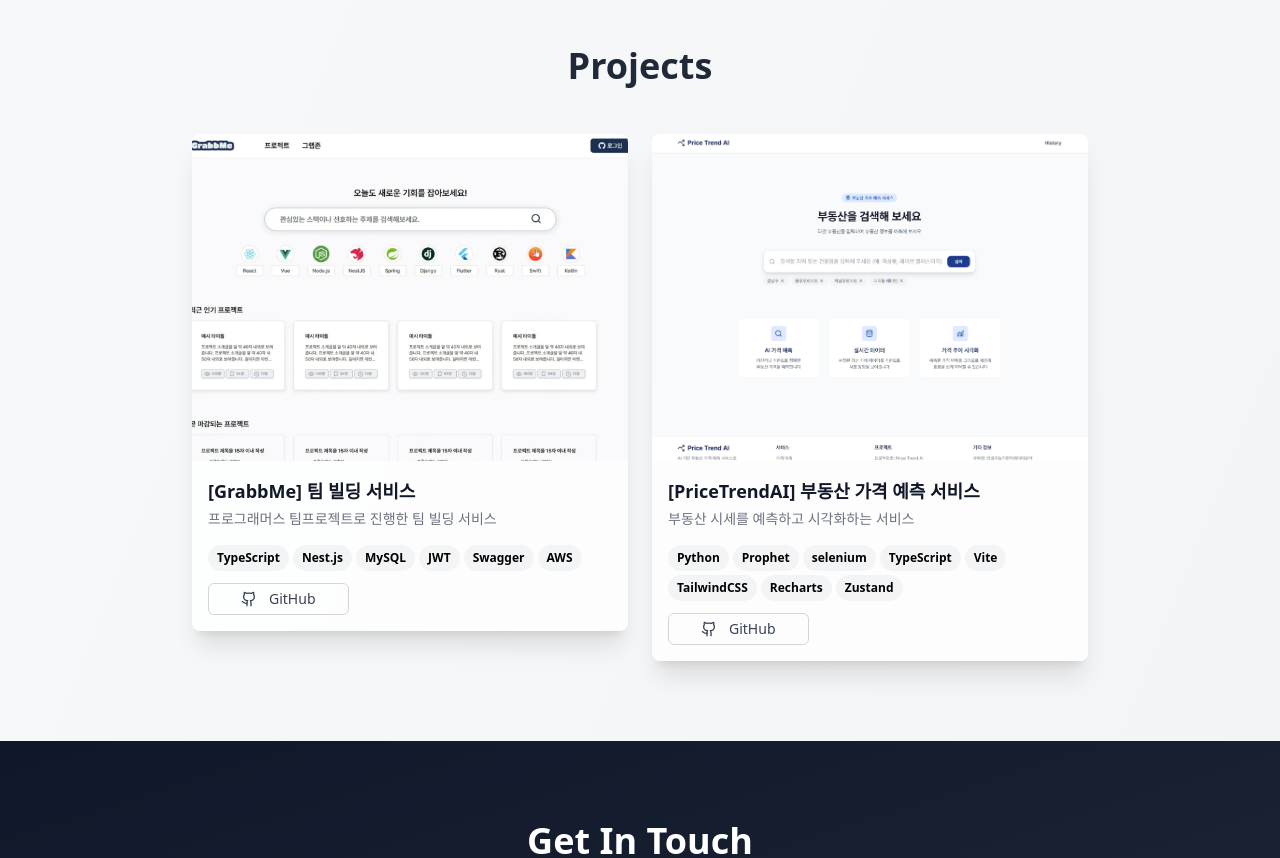
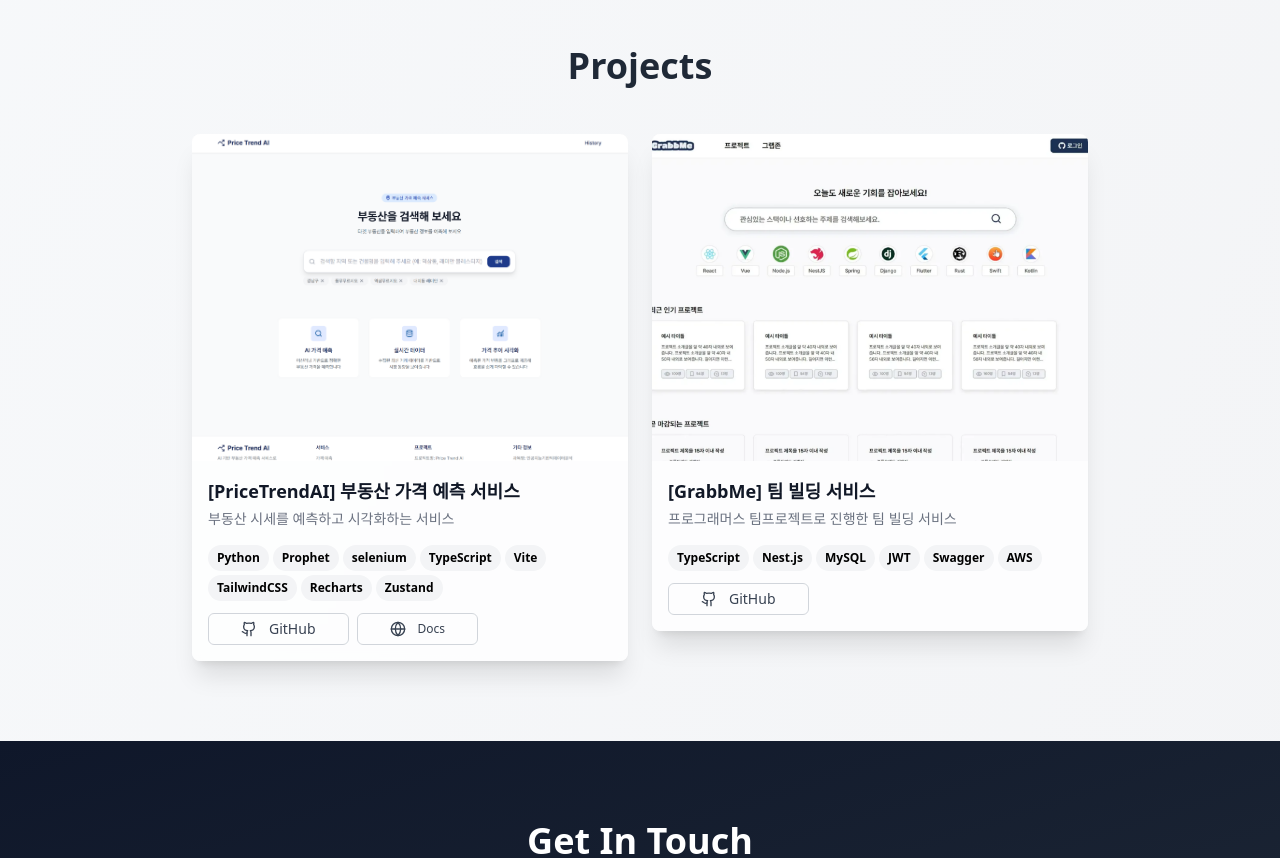
Before and after one commit to una3325/una3325.github.io, a React (Create React App) app: page /#/ in a window 1280 px wide. Shown: the part 2040-2898 px from the top of the page. Built offline with nearby package versions, Linux system fonts and the light colour scheme.

Commit message:
feat: PriceTrendAI Docs 추가

```diff
--- a/src/components/sections/Projects/ProjectData.ts
+++ b/src/components/sections/Projects/ProjectData.ts
@@ -3,21 +3,6 @@
 import PriceTrendAI from '../../../assets/priceTrendAI.png';
 
 export const projects: Project[] = [
-  {
-    title: '[GrabbMe] 팀 빌딩 서비스',
-    description: '프로그래머스 팀프로젝트로 진행한 팀 빌딩 서비스',
-    detailedDescription: `GrabbMe는 사이드 프로젝트 팀원을 모집하고, 팀을 구성하며 관리할 수 있는 플랫폼입니다.
-    프로그래머스 풀스택 부트캠프 과정을 참여하던 중 슬랙 채널을 통해 팀을 꾸리는 것에 불편함을 느껴 팀 빌딩의 편의성을 높이고자 개발하게 되었습니다.
-    `,
-    role: '백엔드 개발',
-    tech: ['TypeScript', 'Nest.js', 'MySQL', 'JWT', 'Swagger', 'AWS'],
-    image: grabbmeImage,
-    github: 'https://github.com/GrebbMe/grabbme-be',
-    notion: '',
-    demo: '',
-    duration: '2024.09 ~ 2024.10 (6주)',
-    teamSize: '8명',
-  },
   {
     title: '[PriceTrendAI] 부동산 가격 예측 서비스',
     description: '부동산 시세를 예측하고 시각화하는 서비스',
@@ -36,9 +21,24 @@
     ],
     image: PriceTrendAI,
     github: 'https://github.com/PriceTrendAI',
-    notion: '',
+    notion: 'https://www.notion.so/PriceTrendAI-243e3fff361b8041a6abd5fe81df2eea?source=copy_link',
     demo: '',
     duration: '2025.03 ~ 2025.04',
     teamSize: '3명',
   },
+  {
+    title: '[GrabbMe] 팀 빌딩 서비스',
+    description: '프로그래머스 팀프로젝트로 진행한 팀 빌딩 서비스',
+    detailedDescription: `GrabbMe는 사이드 프로젝트 팀원을 모집하고, 팀을 구성하며 관리할 수 있는 플랫폼입니다.
+    프로그래머스 풀스택 부트캠프 과정을 참여하던 중 슬랙 채널을 통해 팀을 꾸리는 것에 불편함을 느껴 팀 빌딩의 편의성을 높이고자 개발하게 되었습니다.
+    `,
+    role: '백엔드 개발',
+    tech: ['TypeScript', 'Nest.js', 'MySQL', 'JWT', 'Swagger', 'AWS'],
+    image: grabbmeImage,
+    github: 'https://github.com/GrebbMe/grabbme-be',
+    notion: '',
+    demo: '',
+    duration: '2024.09 ~ 2024.10 (6주)',
+    teamSize: '8명',
+  },
 ];
--- a/src/components/sections/Projects/ProjectDetailModal.tsx
+++ b/src/components/sections/Projects/ProjectDetailModal.tsx
@@ -1,6 +1,6 @@
 'use client';
 
-import { Github, X } from 'lucide-react';
+import { Github, Globe, X } from 'lucide-react';
 import { Badge } from 'components/ui/Badge';
 import Button from 'components/ui/Button';
 import { ProjectsModalProps } from './ProjectType';
@@ -77,12 +77,13 @@
           )}
           {project.notion && (
             <Button variant="outline" onClick={() => window.open(project.notion, '_blank')}>
-              문서
+              <Globe className="w-3 h-3 mr-1" />
+              Docs
             </Button>
           )}
           {project.demo && (
             <Button variant="primary" onClick={() => window.open(project.demo, '_blank')}>
-              데모 보기
+             Demo
             </Button>
           )}
         </div>
--- a/src/components/sections/TechStack/TechStackData.ts
+++ b/src/components/sections/TechStack/TechStackData.ts
@@ -2,7 +2,6 @@
   Atom,
   Type,
   Palette,
-  Panda,
   Server,
   KeyRound,
   Code,
@@ -11,6 +10,7 @@
   Slack,
   Figma,
   Notebook,
+  ChartNetwork,
 } from 'lucide-react';
 import type { Category, TechItem } from './TechStackTypes';
 
@@ -19,7 +19,7 @@
     { name: 'React', icon: Atom },
     { name: 'TypeScript', icon: Type },
     { name: 'Tailwind CSS', icon: Palette },
-    { name: 'Zustand', icon: Panda },
+    { name: 'Zustand', icon: ChartNetwork },
     { name: 'Next.js', icon: Server },
   ],
   BE: [
```
